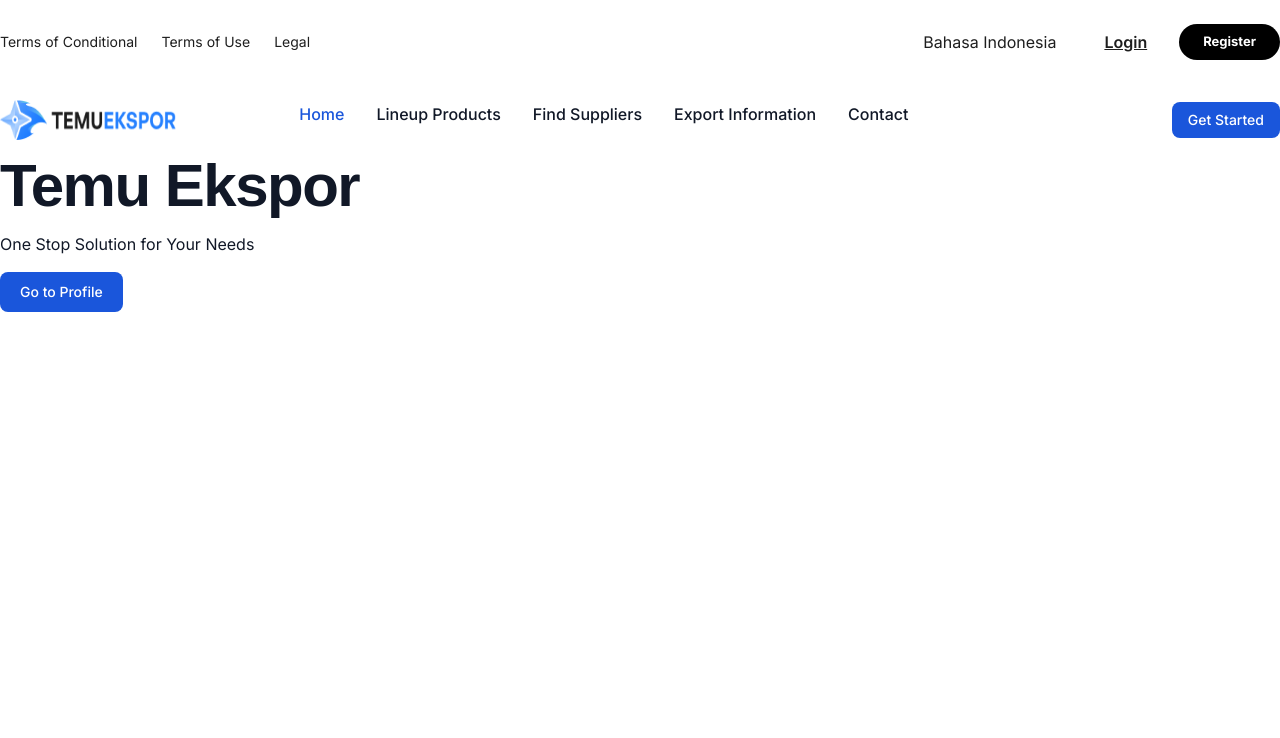
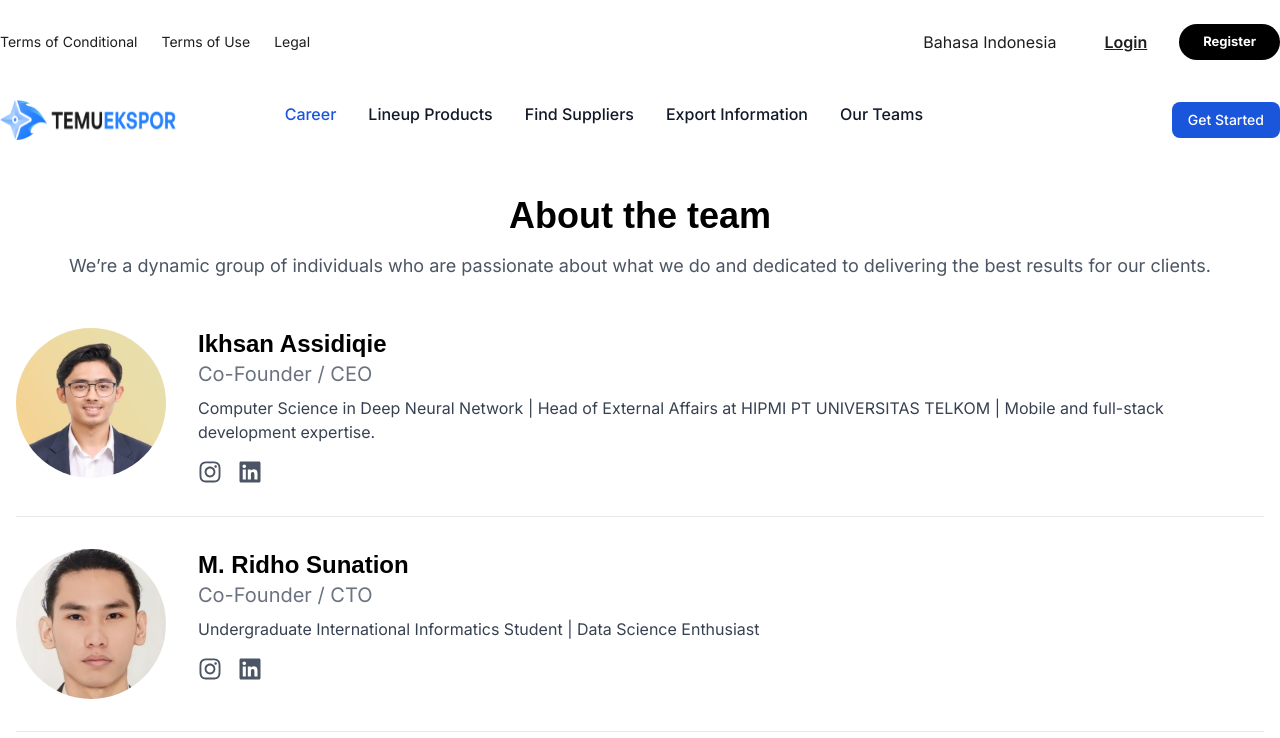
Before and after one commit to ikhsansdqq/TemuEkspor, a Next.js app: page /profile/creator in a window 1280 px wide. Shown: the top 738 px of the page. Built offline with nearby package versions, Linux system fonts and the light colour scheme.

Commit message:
adding features to career and lineup products

```diff
--- a/next.config.mjs
+++ b/next.config.mjs
@@ -1,7 +1,5 @@
 /** @type {import('next').NextConfig} */
 const nextConfig = {
-    fastRefresh: true,
-    concurrentFeatures: true,
     images: {
         formats: ['image/avif', 'image/webp'],
         remotePatterns: [
--- /dev/null
+++ b/src/app/career/page.js
@@ -0,0 +1,45 @@
+"use client"
+
+import { useState, useEffect } from 'react';
+import Head from 'next/head';
+import Modal from '@/components/CustomModal';
+
+export default function Career() {
+  const [showModal, setShowModal] = useState(false);
+
+  useEffect(() => {
+    const hasVisited = localStorage.getItem('hasVisitedCareerPage');
+    if (!hasVisited) {
+      setShowModal(true);
+      localStorage.setItem('hasVisitedCareerPage', 'true');
+    }
+  }, []);
+
+  return (
+    <div>
+      <Head>
+        <title>Career</title>
+        <meta name="description" content="Explore career opportunities with our company." />
+        <link rel="icon" href="/favicon.ico" />
+      </Head>
+
+      <main className="container mx-auto py-10 px-4">
+        <h1 className="text-4xl font-bold mb-8">Career Opportunities</h1>
+        <p className="text-lg text-gray-600 mb-4">Explore the latest career opportunities with our company and be part of our dynamic team.</p>
+
+        {/* Your career page content here */}
+
+        <Modal show={showModal} onClose={() => setShowModal(false)}>
+          <h2 className="text-2xl font-bold mb-4">Welcome to Our Career Page</h2>
+          <p className="mb-4">We are excited to have you explore our career opportunities. Join our team and help us achieve great things together.</p>
+          <button
+            className="bg-blue-500 text-white px-4 py-2 rounded"
+            onClick={() => setShowModal(false)}
+          >
+            Close
+          </button>
+        </Modal>
+      </main>
+    </div>
+  );
+}
--- a/src/app/layout.js
+++ b/src/app/layout.js
@@ -46,89 +46,89 @@
           </div>
         </div>
 
-        <nav class="bg-white dark:bg-gray-900">
-          <div class="max-w-screen-xl flex flex-wrap flex-row sm:flex-wrap items-center justify-between mx-auto py-4 px-4 lg:px-0">
+        <nav className="bg-white dark:bg-gray-900">
+          <div className="max-w-screen-xl flex flex-wrap flex-row sm:flex-wrap items-center justify-between mx-auto py-4 px-4 lg:px-0">
             <a
               href="/"
-              class="flex items-center space-x-3 rtl:space-x-reverse">
+              className="flex items-center space-x-3 rtl:space-x-reverse">
               <Image
                 className="w-44 h-10"
                 src={logo}
                 alt="Temu Ekspor Logo"/>
             </a>
-            <div class="flex md:order-2 space-x-3 md:space-x-0 rtl:space-x-reverse">
+            <div className="flex md:order-2 space-x-3 md:space-x-0 rtl:space-x-reverse">
             <Link href="/profile/register">
               <button
                 type="button"
-                class="lg:visible invisible text-white bg-blue-700 hover:bg-blue-800 focus:ring-4 focus:outline-none focus:ring-blue-300 font-medium rounded-lg text-sm px-4 py-2 text-center dark:bg-blue-600 dark:hover:bg-blue-700 dark:focus:ring-blue-800">
+                className="lg:visible invisible text-white bg-blue-700 hover:bg-blue-800 focus:ring-4 focus:outline-none focus:ring-blue-300 font-medium rounded-lg text-sm px-4 py-2 text-center dark:bg-blue-600 dark:hover:bg-blue-700 dark:focus:ring-blue-800">
                 Get Started
               </button>
               </Link>
               <button
                 data-collapse-toggle="navbar-cta"
                 type="button"
-                class="inline-flex items-center p-2 w-10 h-10 justify-center text-sm text-gray-500 rounded-lg md:hidden hover:bg-gray-100 focus:outline-none focus:ring-2 focus:ring-gray-200 dark:text-gray-400 dark:hover:bg-gray-700 dark:focus:ring-gray-600"
+                className="inline-flex items-center p-2 w-10 h-10 justify-center text-sm text-gray-500 rounded-lg md:hidden hover:bg-gray-100 focus:outline-none focus:ring-2 focus:ring-gray-200 dark:text-gray-400 dark:hover:bg-gray-700 dark:focus:ring-gray-600"
                 aria-controls="navbar-cta"
                 aria-expanded="false">
-                <span class="sr-only">Open main menu</span>
+                <span className="sr-only">Open main menu</span>
                 <svg
-                  class="w-5 h-5"
+                  className="w-5 h-5"
                   aria-hidden="true"
                   xmlns="http://www.w3.org/2000/svg"
                   fill="none"
                   viewBox="0 0 17 14">
                   <path
                     stroke="currentColor"
-                    stroke-linecap="round"
-                    stroke-linejoin="round"
-                    stroke-width="2"
+                    strokeLinecap="round"
+                    strokeLinejoin="round"
+                    strokeWidth="2"
                     d="M1 1h15M1 7h15M1 13h15"/>
                 </svg>
               </button>
             </div>
             <div
-              class="items-center justify-between hidden w-full md:flex md:w-auto md:order-1"
+              className="items-center justify-between hidden w-full md:flex md:w-auto md:order-1"
               id="navbar-cta">
-              <ul class="flex flex-col font-medium p-4 md:p-0 mt-4 border border-gray-100 rounded-lg bg-gray-50 md:space-x-8 rtl:space-x-reverse md:flex-row md:mt-0 md:border-0 md:bg-white dark:bg-gray-800 md:dark:bg-gray-900 dark:border-gray-700">
+              <ul className="flex flex-col font-medium p-4 md:p-0 mt-4 border border-gray-100 rounded-lg bg-gray-50 md:space-x-8 rtl:space-x-reverse md:flex-row md:mt-0 md:border-0 md:bg-white dark:bg-gray-800 md:dark:bg-gray-900 dark:border-gray-700">
                 <li>
                   <a
-                    href="/"
-                    class="block py-2 px-3 md:p-0 text-white bg-blue-700 rounded md:bg-transparent md:text-blue-700 md:dark:text-blue-500"
+                    href="/career"
+                    className="block py-2 px-3 md:p-0 text-white bg-blue-700 rounded md:bg-transparent md:text-blue-700 md:dark:text-blue-500"
                     aria-current="page">
-                    Home
+                    Career
                   </a>
                 </li>
                 <li>
                   <a
                     href="/products"
-                    class="block py-2 px-3 md:p-0 text-gray-900 rounded hover:bg-gray-100 md:hover:bg-transparent md:hover:text-blue-700 md:dark:hover:text-blue-500 dark:text-white dark:hover:bg-gray-700 dark:hover:text-white md:dark:hover:bg-transparent dark:border-gray-700">
+                    className="block py-2 px-3 md:p-0 text-gray-900 rounded hover:bg-gray-100 md:hover:bg-transparent md:hover:text-blue-700 md:dark:hover:text-blue-500 dark:text-white dark:hover:bg-gray-700 dark:hover:text-white md:dark:hover:bg-transparent dark:border-gray-700">
                     Lineup Products
                   </a>
                 </li>
                 <li>
                   <a
                     href="#"
-                    class="block py-2 px-3 md:p-0 text-gray-900 rounded hover:bg-gray-100 md:hover:bg-transparent md:hover:text-blue-700 md:dark:hover:text-blue-500 dark:text-white dark:hover:bg-gray-700 dark:hover:text-white md:dark:hover:bg-transparent dark:border-gray-700">
+                    className="block py-2 px-3 md:p-0 text-gray-900 rounded hover:bg-gray-100 md:hover:bg-transparent md:hover:text-blue-700 md:dark:hover:text-blue-500 dark:text-white dark:hover:bg-gray-700 dark:hover:text-white md:dark:hover:bg-transparent dark:border-gray-700">
                     Find Suppliers
                   </a>
                 </li>
                 <li>
                   <a
                     href="#"
-                    class="block py-2 px-3 md:p-0 text-gray-900 rounded hover:bg-gray-100 md:hover:bg-transparent md:hover:text-blue-700 md:dark:hover:text-blue-500 dark:text-white dark:hover:bg-gray-700 dark:hover:text-white md:dark:hover:bg-transparent dark:border-gray-700">
+                    className="block py-2 px-3 md:p-0 text-gray-900 rounded hover:bg-gray-100 md:hover:bg-transparent md:hover:text-blue-700 md:dark:hover:text-blue-500 dark:text-white dark:hover:bg-gray-700 dark:hover:text-white md:dark:hover:bg-transparent dark:border-gray-700">
                     Export Information
                   </a>
                 </li>
                 <li>
                   <a
-                    href="#"
-                    class="block py-2 px-3 md:p-0 text-gray-900 rounded hover:bg-gray-100 md:hover:bg-transparent md:hover:text-blue-700 md:dark:hover:text-blue-500 dark:text-white dark:hover:bg-gray-700 dark:hover:text-white md:dark:hover:bg-transparent dark:border-gray-700">
-                    Contact
+                    href="/profile/creator/"
+                    className="block py-2 px-3 md:p-0 text-gray-900 rounded hover:bg-gray-100 md:hover:bg-transparent md:hover:text-blue-700 md:dark:hover:text-blue-500 dark:text-white dark:hover:bg-gray-700 dark:hover:text-white md:dark:hover:bg-transparent dark:border-gray-700">
+                    Our Teams
                   </a>
                 </li>
                   <button
                     type="button"
-                    class="text-white visible lg:invisible bg-blue-700 hover:bg-blue-800 focus:ring-4 focus:outline-none focus:ring-blue-300 font-medium rounded-lg text-sm px-4 py-2 text-center dark:bg-blue-600 dark:hover:bg-blue-700 dark:focus:ring-blue-800">
+                    className="text-white visible lg:invisible bg-blue-700 hover:bg-blue-800 focus:ring-4 focus:outline-none focus:ring-blue-300 font-medium rounded-lg text-sm px-4 py-2 text-center dark:bg-blue-600 dark:hover:bg-blue-700 dark:focus:ring-blue-800">
                     <Link href={'/profile/register'}>Get Started</Link>
                   </button>
               </ul>
--- a/src/app/profile/creator/page.js
+++ b/src/app/profile/creator/page.js
@@ -1,14 +1,75 @@
 "use client"
-import Link from "next/link"
 
-export default function ikhsansdq() {
-    return (
-        <div>
-            <h1 className="mb-4 text-4xl font-extrabold leading-none tracking-tight text-gray-900 md:text-5xl lg:text-6xl">Temu Ekspor</h1>
-            <p className="text-base text-gray-900 mb-4">One Stop Solution for Your Needs</p>
-            <Link href="/profile">
-                <button type="button" className="text-white bg-blue-700 hover:bg-blue-800 focus:ring-4 focus:ring-blue-300 font-medium rounded-lg text-sm px-5 py-2.5 me-2 mb-2 dark:bg-blue-600 dark:hover:bg-blue-700 focus:outline-none dark:focus:ring-blue-800">Go to Profile</button>
-            </Link>
+// pages/team.js
+import Head from 'next/head';
+import Image from 'next/image';
+import { FaLinkedin, FaInstagram } from 'react-icons/fa';
+
+const teamMembers = [
+  {
+    name: 'Ikhsan Assidiqie',
+    position: 'Co-Founder / CEO',
+    image: '/images/ikhsansdq.jpeg',
+    description: 'Computer Science in Deep Neural Network | Head of External Affairs at HIPMI PT UNIVERSITAS TELKOM | Mobile and full-stack development expertise.',
+    linkedin: 'https://www.linkedin.com/in/ikhsansdq',
+    instagram: 'https://instagram.com/ikhsansdq',
+  },
+  {
+    name: 'M. Ridho Sunation',
+    position: 'Co-Founder / CTO',
+    image: '/images/ridho.jpeg',
+    description: 'Undergraduate International Informatics Student | Data Science Enthusiast',
+    linkedin: 'https://www.linkedin.com/in/mridhosunation',
+    instagram: 'https://instagram.com/mridhosunation',
+  },
+  // Add more team members as needed
+];
+
+export default function Team() {
+  return (
+    <div>
+      <Head>
+        <title>About Team</title>
+        <meta name="description" content="Meet the amazing team behind our company." />
+        <link rel="icon" href="/favicon.ico" />
+      </Head>
+
+      <main className="container mx-auto py-10 px-4">
+        <div className="text-center mb-12">
+          <h1 className="text-4xl font-bold">About the team</h1>
+          <p className="mt-4 text-lg text-gray-600">We’re a dynamic group of individuals who are passionate about what we do and dedicated to delivering the best results for our clients.</p>
         </div>
-    )
+        <div className="grid grid-cols-1 gap-8">
+          {teamMembers.map((member, index) => (
+            <div key={index} className="flex flex-col sm:flex-row items-center sm:items-start border-b pb-8">
+              <Image
+                src={member.image}
+                alt={`${member.name}'s picture`}
+                width={150}
+                height={150}
+                className="rounded-full object-cover mb-4 sm:mb-0 sm:mr-8"
+              />
+              <div className="text-center sm:text-left">
+                <h2 className="text-2xl font-semibold">{member.name}</h2>
+                <p className="text-xl text-gray-500">{member.position}</p>
+                <p className="mt-2 text-gray-700">{member.description}</p>
+                <div className="mt-4 flex justify-center sm:justify-start space-x-4">
+                  {member.instagram && (
+                    <a href={member.instagram} target="_blank" rel="noopener noreferrer" className="text-gray-600 hover:text-gray-800">
+                      <FaInstagram size={24} />
+                    </a>
+                  )}
+                  {member.linkedin && (
+                    <a href={member.linkedin} target="_blank" rel="noopener noreferrer" className="text-gray-600 hover:text-gray-800">
+                      <FaLinkedin size={24} />
+                    </a>
+                  )}
+                </div>
+              </div>
+            </div>
+          ))}
+        </div>
+      </main>
+    </div>
+  );
 }
--- /dev/null
+++ b/src/components/CustomModal.js
@@ -0,0 +1,17 @@
+import React from 'react';
+
+export default function CustomModal({ show, onClose, children }) {
+  if (!show) return null;
+
+  return (
+    <div className="fixed inset-0 flex items-center justify-center z-50">
+      <div className="absolute inset-0 bg-black opacity-50" onClick={onClose}></div>
+      <div className="bg-white p-6 rounded-lg shadow-lg z-10">
+        <button className="absolute top-2 right-2 text-black" onClick={onClose}>
+          &times;
+        </button>
+        {children}
+      </div>
+    </div>
+  );
+}
--- a/src/components/CustomToast.js
+++ b/src/components/CustomToast.js
@@ -1,7 +1,6 @@
 "use client"
 
 import React from 'react';
-import { IconCircleCheckFilled } from '@tabler/icons-react';
 
 const CustomToast = ({ message, onDismiss }) => {
   return (
@@ -16,7 +15,7 @@
     <button type="button" onClick={onDismiss} class="ms-auto -mx-1.5 -my-1.5 bg-white text-gray-400 hover:text-gray-900 rounded-lg focus:ring-2 focus:ring-gray-300 p-1.5 hover:bg-gray-100 inline-flex items-center justify-center h-8 w-8 dark:text-gray-500 dark:hover:text-white dark:bg-gray-800 dark:hover:bg-gray-700" data-dismiss-target="#toast-success" aria-label="Close">
         <span class="sr-only">Dismiss</span>
         <svg class="w-3 h-3" aria-hidden="true" xmlns="http://www.w3.org/2000/svg" fill="none" viewBox="0 0 14 14">
-            <path stroke="currentColor" stroke-linecap="round" stroke-linejoin="round" stroke-width="2" d="m1 1 6 6m0 0 6 6M7 7l6-6M7 7l-6 6"/>
+            <path stroke="currentColor" strokeLinecap="round" strokeLinejoin="round" strokeWidth="2" d="m1 1 6 6m0 0 6 6M7 7l6-6M7 7l-6 6"/>
         </svg>
     </button>
     </div>
```
Also changed, not shown: src/app/products/page.js (+6 -9 lines), public/images/ikhsansdq.jpeg (added), public/images/ridho.jpeg (added).
